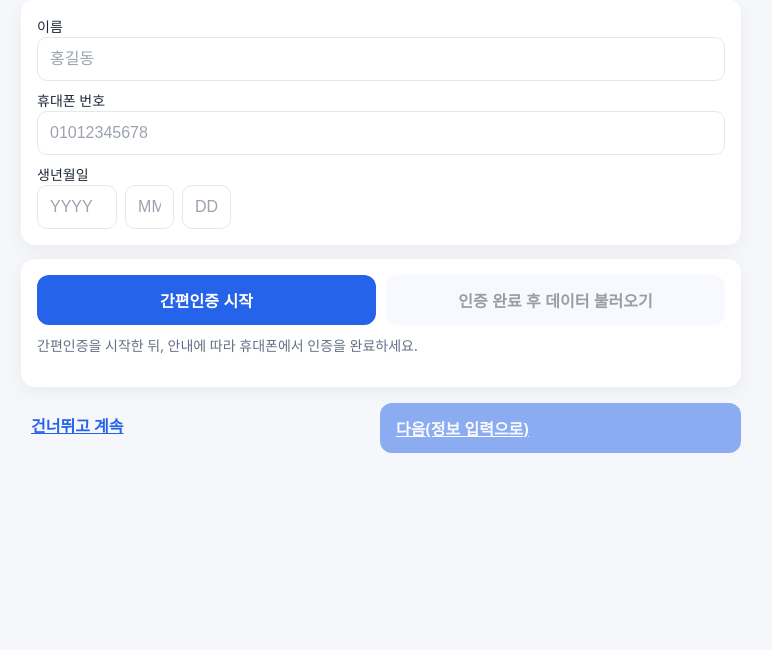
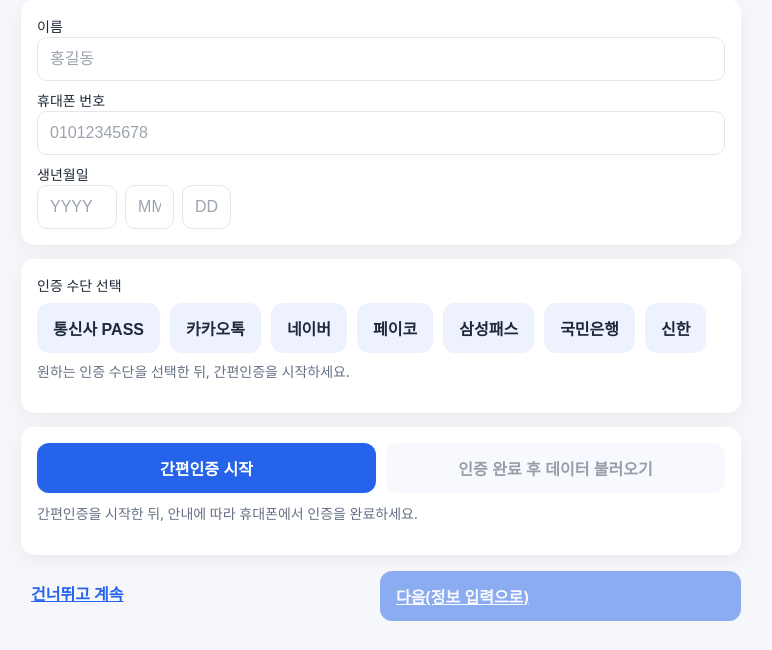
Before and after one commit to heloscuser-cloud/diet-survey-prototype, a FastAPI app: page /nhis in a window 1280 px wide. Shown: the part 102-752 px from the top of the page, without its empty margins (259-1031 px from the left). Run offline with FastAPI, Linux system fonts and the light colour scheme; parts of the project's set-up code (start-up, migrations or seed data) failed here and were passed over.

Commit message:
10301003_nhis_fetch_2

```diff
--- a/app/templates/nhis_fetch.html
+++ b/app/templates/nhis_fetch.html
@@ -55,6 +55,23 @@
         </div>
       </div>
     </div>
+
+<!-- 인증 수단 선택 -->
+<div class="card" style="margin-bottom:14px">
+  <label style="font-size:14px;color:#1f2937;display:block;margin-bottom:8px">인증 수단 선택</label>
+  <div id="authGrid" class="row-inline" style="gap:10px;flex-wrap:wrap">
+    <!-- data-type 값이 PrivateAuthType 코드 -->
+    <button type="button" class="btn btn-secondary" data-type="4">통신사 PASS</button>
+    <button type="button" class="btn btn-secondary" data-type="0">카카오톡</button>
+    <button type="button" class="btn btn-secondary" data-type="6">네이버</button>
+    <button type="button" class="btn btn-secondary" data-type="1">페이코</button>
+    <button type="button" class="btn btn-secondary" data-type="3">삼성패스</button>
+    <button type="button" class="btn btn-secondary" data-type="2">국민은행</button>
+    <button type="button" class="btn btn-secondary" data-type="5">신한</button>
+  </div>
+  <p class="muted" style="margin-top:8px">원하는 인증 수단을 선택한 뒤, 간편인증을 시작하세요.</p>
+</div>
+
 
     <!-- 간편인증/불러오기 -->
     <div class="card">
@@ -165,6 +182,68 @@
       alert('데이터 불러오기에 실패했습니다. 인증 완료 여부를 확인한 뒤 다시 시도해 주세요.');
       statusEl.textContent = '불러오기 실패';
     }
+<script>
+  let SELECTED_AUTH_TYPE = "4"; // 기본 PASS
+
+  // 인증수단 버튼 선택 토글
+  const grid = document.getElementById('authGrid');
+  if (grid) {
+    grid.addEventListener('click', (e)=>{
+      const btn = e.target.closest('button[data-type]');
+      if (!btn) return;
+      // 상태 반영
+      SELECTED_AUTH_TYPE = btn.getAttribute('data-type');
+      // 스타일 토글
+      grid.querySelectorAll('button[data-type]').forEach(b=>{
+        b.classList.remove('btn-primary'); b.classList.add('btn-secondary');
+      });
+      btn.classList.remove('btn-secondary'); btn.classList.add('btn-primary');
+    });
+  }
+
+  // 간편인증 시작 시 authType 함께 전송
+  const btnStart = document.getElementById('btnStart');
+  const btnFetch = document.getElementById('btnFetch');
+  const statusEl = document.getElementById('status');
+
+  const $ = (sel)=>document.querySelector(sel);
+  const z2 = n => String(n).padStart(2,'0');
+  const onlyDigits = v => (v||'').replace(/[^0-9]/g,'');
+
+  function getBirth(){
+    const y = $('#bd_y')?.value.trim();
+    let m = onlyDigits($('#bd_m')?.value).slice(0,2);
+    let d = onlyDigits($('#bd_d')?.value).slice(0,2);
+    if(m){ m = String(Math.min(Math.max(parseInt(m,10),1),12)); }
+    if(d){ d = String(Math.min(Math.max(parseInt(d,10),1),31)); }
+    if(!(y && m && d)) return null;
+    return y + z2(m) + z2(d); // YYYYMMDD
+  }
+
+  btnStart?.addEventListener('click', async ()=>{
+    const name  = $('#name')?.value.trim();
+    const phone = $('#phone')?.value.trim();
+    const birth = getBirth();
+    if(!name || !phone || !birth){ alert('이름/휴대폰/생년월일을 모두 입력해 주세요.'); return; }
+    try{
+      statusEl.textContent = '간편인증을 요청하는 중...';
+      const rsp = await fetch('/api/nhis/auth/start', {
+        method:'POST', headers:{'Content-Type':'application/json'},
+        body: JSON.stringify({ name, phone, birth, authType: SELECTED_AUTH_TYPE })
+      });
+      if(!rsp.ok) throw new Error('간편인증 요청 실패');
+      const data = await rsp.json();
+      window.NHIS_TX_ID = data?.txId || null;  // 서버가 돌려준 TxId(있다면) 저장
+      btnFetch.disabled = false;
+      statusEl.textContent = '휴대폰에서 인증을 완료한 뒤, "데이터 불러오기"를 눌러주세요.';
+    }catch(err){
+      console.error(err);
+      alert('간편인증 시작에 실패했습니다. 잠시 후 다시 시도해 주세요.');
+      statusEl.textContent = '간편인증 시작 실패';
+    }
+  });
+</script>
+
   });
   </script>
 </body>
```
